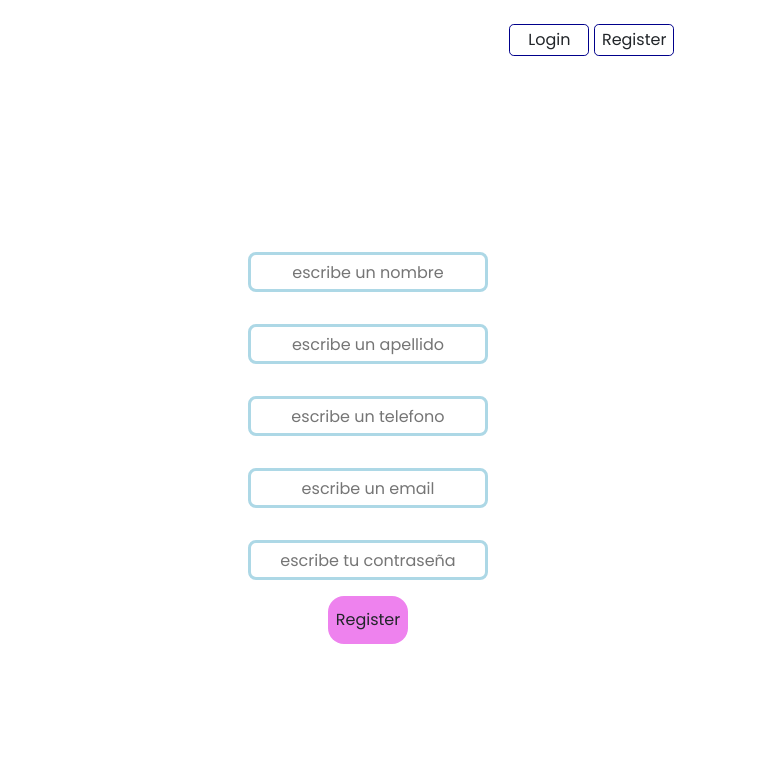
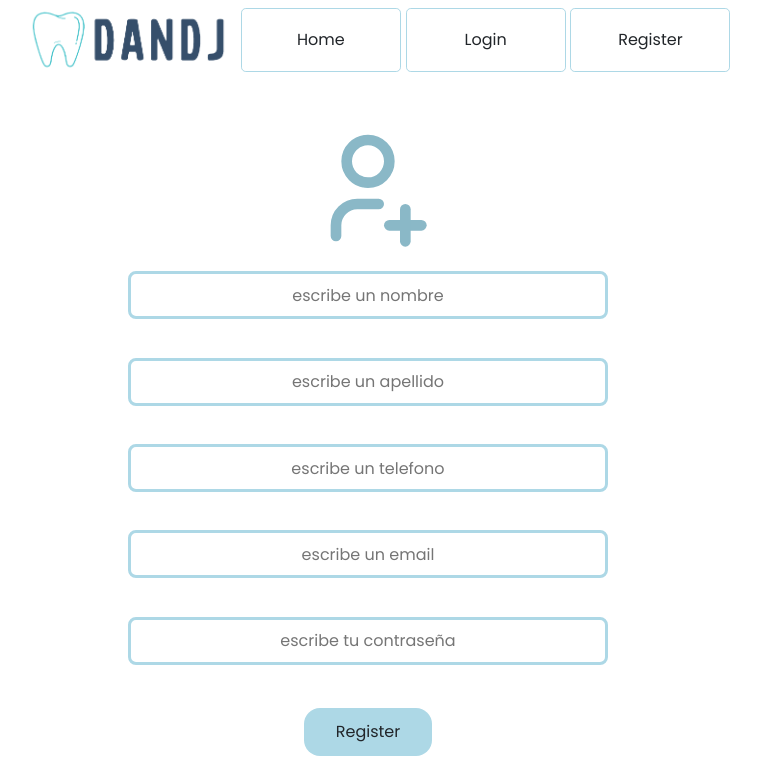
Before and after one commit to jordijerico/ClinicaDentalFrontEnd, a React (Vite) app: page /register in a window 1536 px wide. Shown: the top 784 px of the page, without its empty margins (400-1161 px from the left). Built offline with nearby package versions, Linux system fonts and the light colour scheme.

Commit message:
Estilos aplicados a login/register responsive movil y PC

```diff
--- a/src/common/Header/Header.css
+++ b/src/common/Header/Header.css
@@ -2,7 +2,30 @@
     height: 10vh;
     background-color: white;
     display: flex;
-    justify-content: flex-end;
+    justify-content: space-between;
     align-items: center;
 
 }
+
+.linksNav {
+    display: flex;
+}
+
+.imagen {
+    background-image: url('../../assets/logo_clinica-removebg-preview.png');
+    width: 7em;
+    height: 2em;
+    z-index: 2;
+    background-repeat: no-repeat;
+    background-size: cover;
+}
+
+@media (min-width:1500px) {
+
+    .imagen {
+
+        width: 15em;
+        height: 5em;
+
+    }
+}
--- a/src/common/Header/Header.jsx
+++ b/src/common/Header/Header.jsx
@@ -4,10 +4,13 @@ import { Navigator } from '../Navigator/Navigator'
 import './Header.css'
 export const Header = () => {
     return (
-        <div  className="headerDesign">
-
+        <div className="headerDesign">
+            <div className='imagen'></div>
+            <div className='linksNav'>
+            <Navigator ruta={"Home"} destino={"/"} />
             <Navigator ruta={"Login"} destino={"/login"} />
             <Navigator ruta={"Register"} destino={"/register"} />
+            </div>
         </div>
     )
 }
--- a/src/common/InputText/InputText.css
+++ b/src/common/InputText/InputText.css
@@ -1,6 +1,6 @@
 .inputDesign {
-    margin: 1em;
-    border: 0.2em solid lightblue;
+    margin: 0.8em;
+    border: 0.1em solid lightblue;
     border-radius: 0.5em;
     background-color: transparent;
     width: 15em;
@@ -8,3 +8,19 @@
     color: black;
     text-align: center;
 }
+
+
+@media (min-width:1500px) {
+
+    .inputDesign {
+        margin: 1.2em;
+        border: 0.2em solid lightblue;
+        border-radius: 0.5em;
+        background-color: transparent;
+        width: 30em;
+        height: 3em;
+        color: black;
+        text-align: center;
+    }
+
+}
--- a/src/common/Navigator/Navigator.css
+++ b/src/common/Navigator/Navigator.css
@@ -1,9 +1,9 @@
 .navigatorDesign {
     height: 2em;
-    width: 5em;
+    width: 4.5em;
     background-color: transparent;
     border-radius: 0.3em;
-    border: 0.1em solid darkblue;
+    border: 0.1em solid lightblue;
     cursor: pointer;
     display: flex;
     justify-content: center;
@@ -17,3 +17,10 @@
 
     transition: 0.3s;
 }
+
+@media (min-width:1500px) {
+    .navigatorDesign {
+        height: 4em;
+        width: 10em;
+    }
+}
--- a/src/pages/Home/Home.css
+++ b/src/pages/Home/Home.css
@@ -1,7 +1,7 @@
 .homeDesign{
-    background-image: url("../../assets/fondo-banner-clinica-dental-doria-medina-.jpg");
+    /* background-image: url("../../assets/fondo-banner-clinica-dental-doria-medina-.jpg");
     background-repeat: no-repeat;
-    background-size: cover;
+    background-size: cover; */
     height: 100vh;
     opacity: 0.5;
     padding: 0;
--- a/src/pages/Login/Login.css
+++ b/src/pages/Login/Login.css
@@ -11,16 +11,39 @@
 
 .buttonLoginDesign {
     height: 3em;
-    width: 5em;
-    background-color: violet;
+    width: 8em;
+    background-color: lightblue;
     border-radius: 1em;
     cursor: pointer;
     transition: 1s;
     display: flex;
     justify-content: center;
     align-items: center;
+    margin-top: 1.5em;
 }
 
 .buttonLoginDesign:hover {
     background-color: aqua;
 }
+
+svg {
+    color: rgb(138, 184, 199);
+}
+
+
+@media (min-width:1500px) {
+
+    svg {
+        width: 8em;
+        height: 8em;
+        color: rgb(138, 184, 199);
+    }
+
+
+    .loginDesign {
+        display: flex;
+        justify-content: flex-start;
+        margin-top: 5em;
+    }
+
+}
--- a/src/pages/Login/Login.jsx
+++ b/src/pages/Login/Login.jsx
@@ -65,6 +65,11 @@ export const Login = () => {
 
     return (
         <Container fluid className="loginDesign">
+            <svg xmlns="http://www.w3.org/2000/svg" class="icon icon-tabler icon-tabler-user" width="40" height="40" viewBox="0 0 24 24" stroke-width="2" stroke="currentColor" fill="none" stroke-linecap="round" stroke-linejoin="round">
+                <path stroke="none" d="M0 0h24v24H0z" fill="none"></path>
+                <path d="M8 7a4 4 0 1 0 8 0a4 4 0 0 0 -8 0"></path>
+                <path d="M6 21v-2a4 4 0 0 1 4 -4h4a4 4 0 0 1 4 4v2"></path>
+            </svg>
             <InputText
                 type="email"
                 name="email"
--- a/src/pages/Register/Register.css
+++ b/src/pages/Register/Register.css
@@ -10,14 +10,15 @@
 
 .buttonRegisterDesign{
     height: 3em;
-    width: 5em;
-    background-color: violet;
+    width: 8em;
+    background-color: lightblue;
     border-radius: 1em;
     cursor: pointer;
     transition: 1s;
     display: flex;
     justify-content: center;
     align-items: center;
+    margin-top: 1.5em;
 }
 
 .buttonRegisterDesign:hover{
--- a/src/pages/Register/Register.jsx
+++ b/src/pages/Register/Register.jsx
@@ -39,6 +39,13 @@ export const Register = () => {
 
     return (
         <div className='registerDesign'>
+            <svg xmlns="http://www.w3.org/2000/svg" class="icon icon-tabler icon-tabler-user-plus" width="40" height="40" viewBox="0 0 24 24" stroke-width="2" stroke="currentColor" fill="none" stroke-linecap="round" stroke-linejoin="round">
+                <path stroke="none" d="M0 0h24v24H0z" fill="none"></path>
+                <path d="M8 7a4 4 0 1 0 8 0a4 4 0 0 0 -8 0"></path>
+                <path d="M16 19h6"></path>
+                <path d="M19 16v6"></path>
+                <path d="M6 21v-2a4 4 0 0 1 4 -4h4"></path>
+            </svg>
             <InputText
                 type="text"
                 name="name"
```
Also changed, not shown: src/assets/logo_clinica-removebg-preview.png (added).
